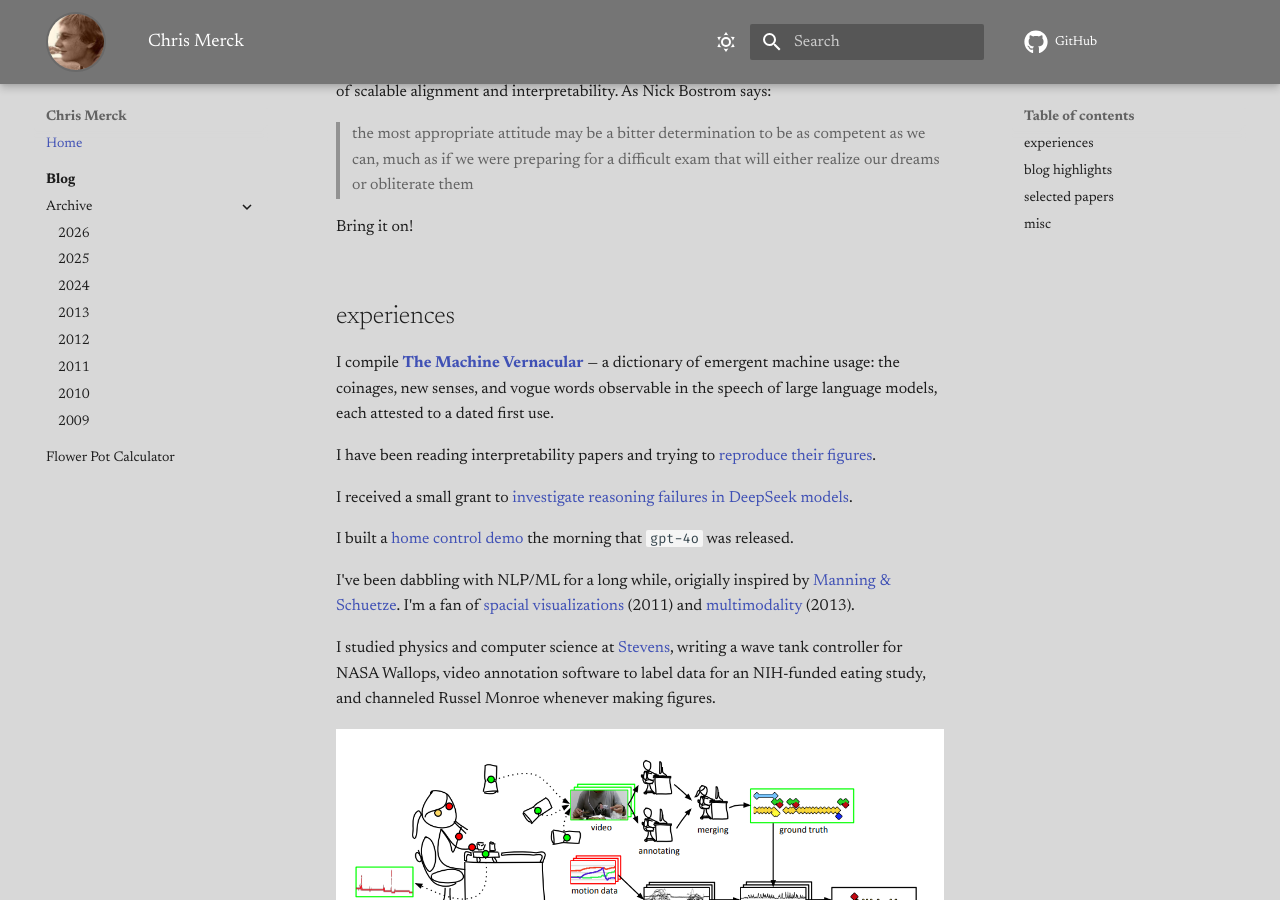
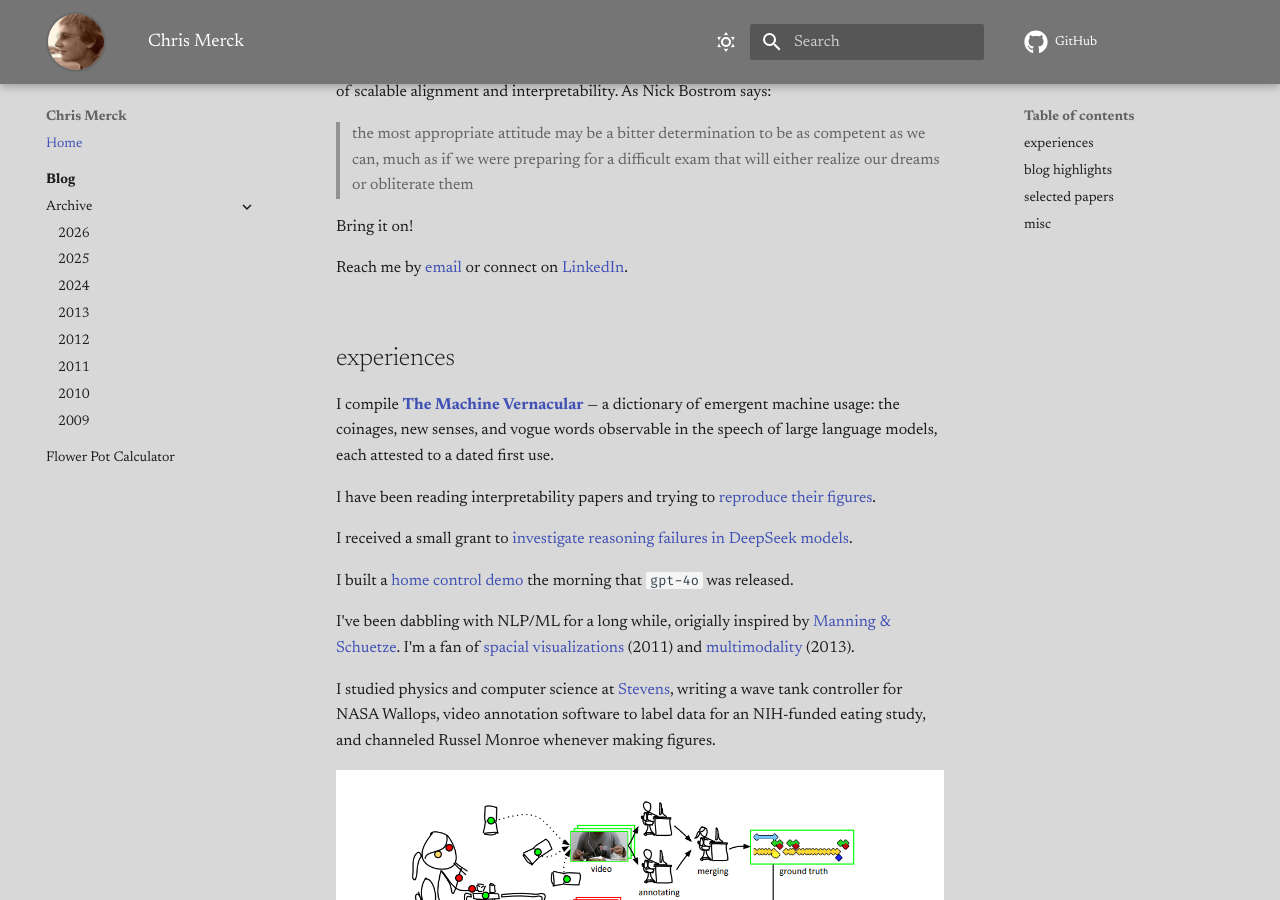
Before and after one commit to chrismerck/chrismerck.github.io, an MkDocs documentation site: the page built from docs/index.md, in a window 1280 px wide and 900 px high, scrolled down 566 px. Built offline with MkDocs 1.6.1 and Material for MkDocs 9.7.7, drawn with Linux system fonts in a browser that asks for light colours; comment, search, counter and statistics services are not loaded.

Commit message:
Add email and LinkedIn contact links to home page and footer
Co-Authored-By: Claude Fable 5.2 <noreply@anthropic.com>

```diff
--- a/docs/index.md
+++ b/docs/index.md
@@ -27,6 +27,8 @@ Looking for collaborations with researchers and safety-focused organizations in
 > the most appropriate attitude may be a bitter determination to be as competent as we can, much as if we were preparing for a difficult exam that will either realize our dreams or obliterate them
 
 Bring it on!
+
+Reach me by [email](mailto:chrismerck@gmail.com) or connect on [LinkedIn](https://www.linkedin.com/in/christopher-merck-1987747a/).
 
 ## experiences
 
--- a/mkdocs.yml
+++ b/mkdocs.yml
@@ -85,3 +85,15 @@ plugins:
 
 extra_javascript:
   - https://cdn.jsdelivr.net/npm/mathjax@3/es5/tex-mml-chtml.js
+
+extra:
+  social:
+    - icon: fontawesome/solid/envelope
+      link: mailto:chrismerck@gmail.com
+      name: Email
+    - icon: fontawesome/brands/linkedin
+      link: https://www.linkedin.com/in/christopher-merck-1987747a/
+      name: LinkedIn
+    - icon: fontawesome/brands/github
+      link: https://github.com/chrismerck
+      name: GitHub
```
